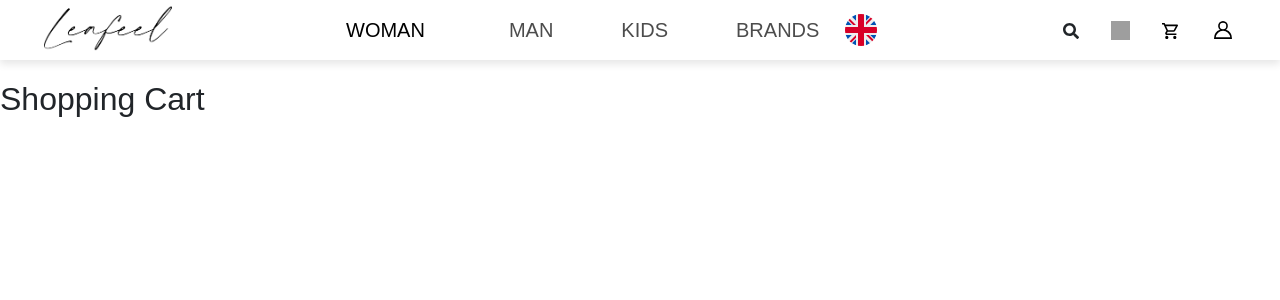
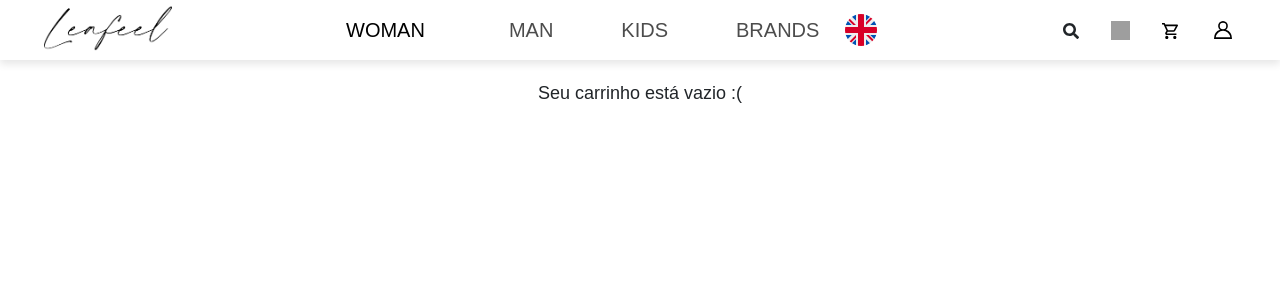
Before and after one commit to gustavohspm/tdw-group-3, a React (Create React App) app: page /cart in a window 1280 px wide. Shown: the top 300 px of the page. Built offline with nearby package versions, Linux system fonts and the light colour scheme; grey boxes are pictures that could not be loaded.

Commit message:
update shopping cart

```diff
--- a/src/components/ShoppingCart.js
+++ b/src/components/ShoppingCart.js
@@ -4,7 +4,61 @@ import Navbar from '../globalComponents/NavBar';
 import PropTypes from 'prop-types';
 import { Link } from 'react-router-dom';
 import { FaTrash } from 'react-icons/fa';
-import { Button } from 'react-bootstrap'; // Importe o componente do Bootstrap
+import { Button } from 'react-bootstrap';
+import styled from 'styled-components';
+
+const CartContainer = styled.div`
+  display: flex;
+  flex-wrap: wrap;
+  justify-content: space-between;
+  padding-left: 20px;
+  padding-right: 20px;
+  max-width: 100%; /* Ocupa 100% da largura */
+  margin: auto; /* Centraliza o conteúdo */
+`;
+
+const ItemContainer = styled.div`
+  width: 48%; /* Ocupa metade da largura */
+  margin-bottom: 20px;
+  margin-top: 80px;
+  @media (max-width: 768px) {
+    width: 100%; /* Em telas pequenas, ocupa 100% da largura */
+  }
+`;
+
+const EmptyCartMessage = styled.div`
+  text-align: center;
+  margin-top: 80px;
+  font-size: 18px;
+  width: 100%;
+`;
+
+const TextContainer = styled.div`
+  width: 48%; /* Ocupa metade da largura */
+  margin-top: 120px;
+  @media (max-width: 768px) {
+    width: 100%; /* Em telas pequenas, ocupa 100% da largura */
+  }
+`;
+
+const ContinueButton = styled(Button)`
+  margin-top: 20px;
+  background-color: #a7c7d9;
+  color: #000;
+  border: none;
+  font-weight: bold;
+  position: relative; /* Posição relativa por padrão */
+  @media (max-width: 768px) {
+    width: 100%; /* Ocupa 100% da largura em telas pequenas */
+    position: fixed; /* Fixo apenas em telas pequenas */
+    bottom: 0;
+    right: 0;
+    background-color: #a7c7d9;
+    color: #000;
+    border: none;
+    font-weight: bold;
+  }
+`;
 
 const ShoppingCart = () => {
   const { cart, addItem, removeItem, decreaseItemQuantity } = useShoppingCart();
@@ -27,7 +81,13 @@ const ShoppingCart = () => {
   return (
     <div>
       <Navbar />
-      <h2 style={{ marginTop: '80px' }}>Shopping Cart</h2>
+      <CartContainer>
+        {cart.length === 0 ? (
+          <EmptyCartMessage>Seu carrinho está vazio :(</EmptyCartMessage>
+        ) : (
+          <>
+            <ItemContainer>
+              <h3>CARRINHO</h3>
               <ul>
                 {cart.map((item) => (
                   <li key={item.id}>
@@ -40,25 +100,38 @@ const ShoppingCart = () => {
                       {item.title} - {item.color}, {item.size} - €{item.price}
                     </div>
                     <div>
-              {/* Botão de contagem personalizado */}
                       <span>{item.quantity}</span>
-              {/* <Button
-                variant="outline-secondary"
-                disabled
-                style={{ width: '30px' }}
-              >
-
-              </Button> */}
-              {/* Botão de remover com ícone de lixeira */}
                       <button onClick={() => handleRemoveItem(item.id)}>
                         <FaTrash />
                       </button>
-              <button onClick={() => handleDecreaseQuantity(item.id)}>-</button>
-              <button onClick={() => handleIncreaseQuantity(item.id)}>+</button>
+                      <button onClick={() => handleDecreaseQuantity(item.id)}>
+                        -
+                      </button>
+                      <button onClick={() => handleIncreaseQuantity(item.id)}>
+                        +
+                      </button>
                     </div>
                   </li>
                 ))}
               </ul>
+              <ContinueButton variant="primary">Continuar</ContinueButton>
+            </ItemContainer>
+            <TextContainer>
+              <p>
+                DETAILS Description A prime example of exquisite Italian
+                craftmanship, the tailored cut of this double-breasted wool
+                blazer by Lemon W is complemented by classic notched lapels.
+                Spun from rich wool fibres, a slightly cropped silhouette - and
+                a triangle logo on the back put a twist on its traditional
+                allure. Made in: Italy Brand color: A7C7D9 LIGHT BLUE Highlights
+                black wool tailored design notched lapels double-breasted button
+                fastening long sleeves buttoned cuffs two front jetted pockets
+                straight hem cropped Brand style ID: UGM257SOOO11A6
+              </p>
+            </TextContainer>
+          </>
+        )}
+      </CartContainer>
     </div>
   );
 };
```
Lines whose indentation alone changed are shown as unchanged.
